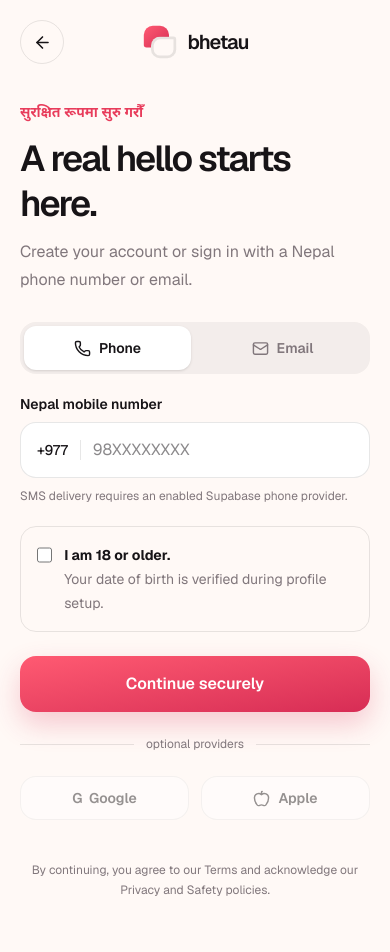
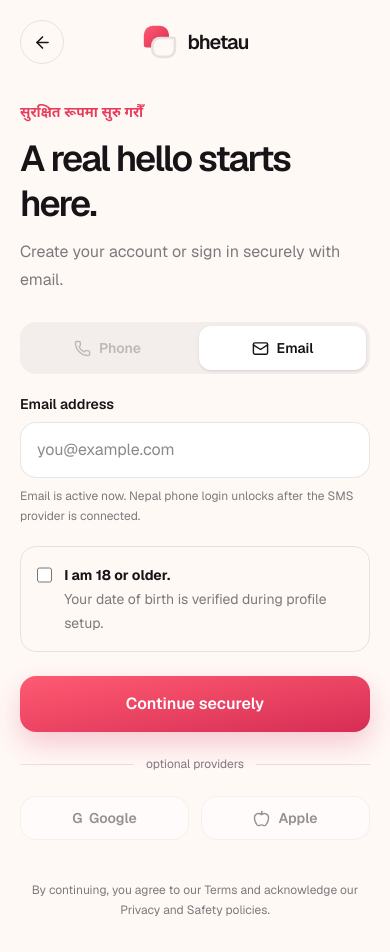
Before and after one commit to madan123051/bhetau, a Next.js app: page /auth in a window 390 px wide. Built offline with nearby package versions, Linux system fonts and the light colour scheme; no server answers.

Commit message:
fix: gate phone login until SMS is configured

```diff
--- a/src/features/auth/auth-form.tsx
+++ b/src/features/auth/auth-form.tsx
@@ -8,6 +8,7 @@
 import { getSupabaseBrowserClient, hasSupabaseEnv } from "@/lib/supabase/client";
 
 type AuthMethod = "phone" | "email";
+const phoneAuthEnabled = !hasSupabaseEnv || process.env.NEXT_PUBLIC_SUPABASE_PHONE_AUTH_ENABLED === "true";
 
 function normalizeNepalPhone(value: string) {
   let digits = value.replace(/\D/g, "");
@@ -18,7 +19,7 @@
 
 export function AuthForm({ initialError = "" }: { initialError?: string }) {
   const router = useRouter();
-  const [method, setMethod] = useState<AuthMethod>("phone");
+  const [method, setMethod] = useState<AuthMethod>(phoneAuthEnabled ? "phone" : "email");
   const [value, setValue] = useState("");
   const [otpSent, setOtpSent] = useState(false);
   const [otp, setOtp] = useState("");
@@ -96,18 +97,18 @@
       <div className="flex flex-1 flex-col justify-center py-10">
         <p className="font-devanagari text-sm font-semibold text-crimson">सुरक्षित रूपमा सुरु गरौँ</p>
         <h1 className="mt-3 text-4xl font-semibold leading-tight tracking-[-.05em]">{otpSent ? "Check your messages." : "A real hello starts here."}</h1>
-        <p className="mt-3 leading-7 text-stone">{otpSent ? `We sent sign-in instructions to ${method === "phone" ? `+977 ${normalizeNepalPhone(value).local}` : value.trim()}.` : "Create your account or sign in with a Nepal phone number or email."}</p>
+        <p className="mt-3 leading-7 text-stone">{otpSent ? `We sent sign-in instructions to ${method === "phone" ? `+977 ${normalizeNepalPhone(value).local}` : value.trim()}.` : phoneAuthEnabled ? "Create your account or sign in with a Nepal phone number or email." : "Create your account or sign in securely with email."}</p>
 
         {!hasSupabaseEnv && <div className="mt-6 flex items-start gap-3 rounded-2xl border border-[#f0c56c]/50 bg-[#fff8e8] p-4 text-sm text-[#6c4b0b] dark:bg-[#2a2111] dark:text-[#f5d78f]"><CheckCircle2 className="mt-0.5 shrink-0" size={18}/><span><b>Demo mode is on.</b> Use a valid-looking contact and enter any six digits.</span></div>}
 
         {!otpSent ? <>
           <div className="mt-7 grid grid-cols-2 gap-2 rounded-2xl bg-foreground/5 p-1">
-            <button type="button" onClick={() => changeMethod("phone")} className={`flex min-h-11 items-center justify-center gap-2 rounded-xl text-sm font-semibold ${method === "phone" ? "bg-surface shadow-sm" : "text-stone"}`}><Phone size={17}/> Phone</button>
+            <button type="button" disabled={!phoneAuthEnabled} aria-label={phoneAuthEnabled ? "Sign in with phone" : "Phone sign-in requires SMS provider setup"} onClick={() => changeMethod("phone")} className={`flex min-h-11 items-center justify-center gap-2 rounded-xl text-sm font-semibold disabled:cursor-not-allowed disabled:opacity-45 ${method === "phone" ? "bg-surface shadow-sm" : "text-stone"}`}><Phone size={17}/> Phone</button>
             <button type="button" onClick={() => changeMethod("email")} className={`flex min-h-11 items-center justify-center gap-2 rounded-xl text-sm font-semibold ${method === "email" ? "bg-surface shadow-sm" : "text-stone"}`}><Mail size={17}/> Email</button>
           </div>
           <label className="mt-5 text-sm font-semibold" htmlFor="auth-value">{method === "phone" ? "Nepal mobile number" : "Email address"}</label>
           <div className="mt-2 flex h-14 items-center rounded-2xl border bg-surface px-4 focus-within:ring-2 focus-within:ring-crimson/25">{method === "phone" && <span className="mr-3 border-r pr-3 text-sm font-medium">+977</span>}<input id="auth-value" aria-describedby="contact-help" autoComplete={method === "phone" ? "tel-national" : "email"} className="min-w-0 flex-1 bg-transparent outline-none" type={method === "phone" ? "tel" : "email"} inputMode={method === "phone" ? "numeric" : "email"} placeholder={method === "phone" ? "98XXXXXXXX" : "you@example.com"} value={value} onChange={(event) => setValue(event.target.value)}/></div>
-          <p id="contact-help" className="mt-2 text-xs leading-5 text-stone">{method === "phone" ? "SMS delivery requires an enabled Supabase phone provider." : "You may receive a six-digit code or a secure sign-in link."}</p>
+          <p id="contact-help" className="mt-2 text-xs leading-5 text-stone">{method === "phone" ? "SMS delivery uses the configured Supabase phone provider." : phoneAuthEnabled ? "You may receive a six-digit code or a secure sign-in link." : "Email is active now. Nepal phone login unlocks after the SMS provider is connected."}</p>
           <label className="mt-5 flex cursor-pointer items-start gap-3 rounded-2xl border p-4 text-sm leading-6"><input type="checkbox" className="mt-1 size-4 accent-[#e83c5b]" checked={ageConfirmed} onChange={(event) => setAgeConfirmed(event.target.checked)}/><span><b>I am 18 or older.</b><br/><span className="text-stone">Your date of birth is verified during profile setup.</span></span></label>
           {error && <p role="alert" className="mt-3 text-sm font-medium text-crimson">{error}</p>}
           <Button onClick={continueFlow} disabled={busy} className="mt-6 w-full">{busy ? "Sending…" : "Continue securely"}</Button>
```
Also changed, not shown: 2 other files (tests, documents, lock files or other folders).
